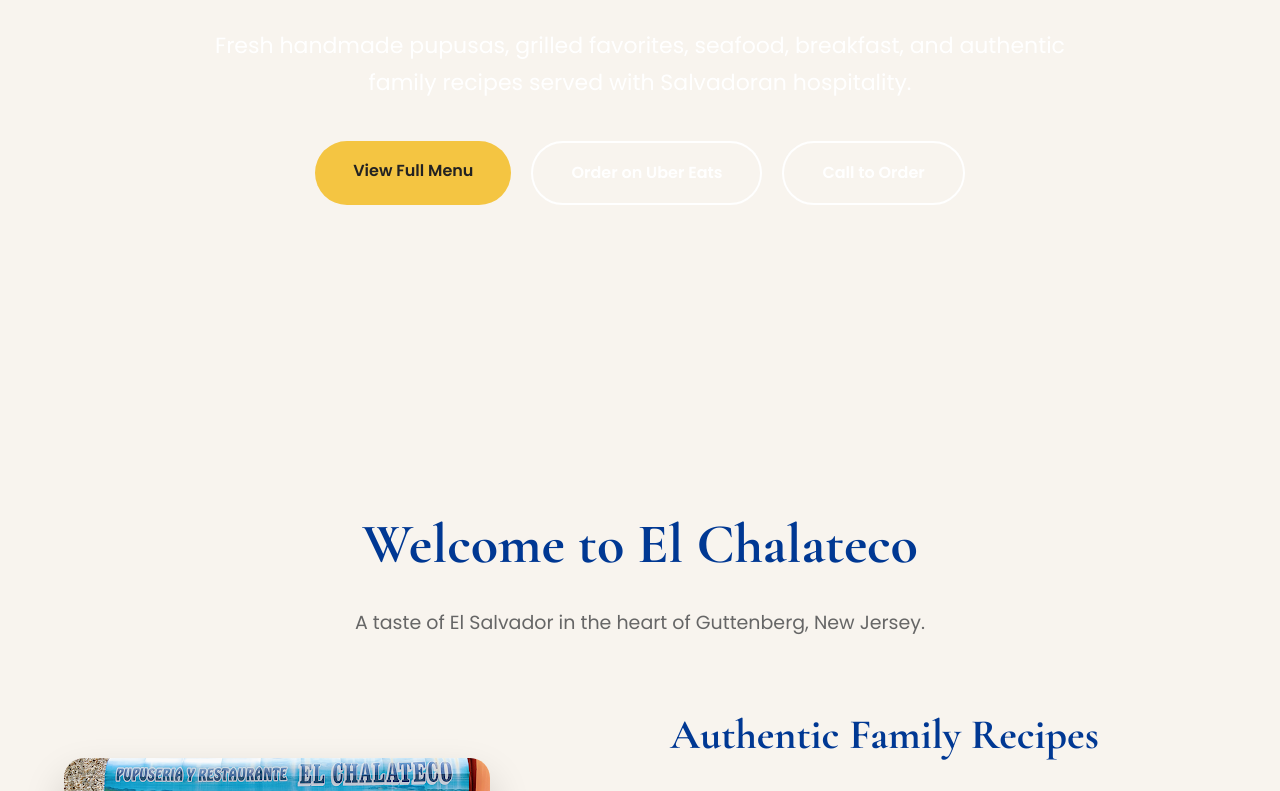
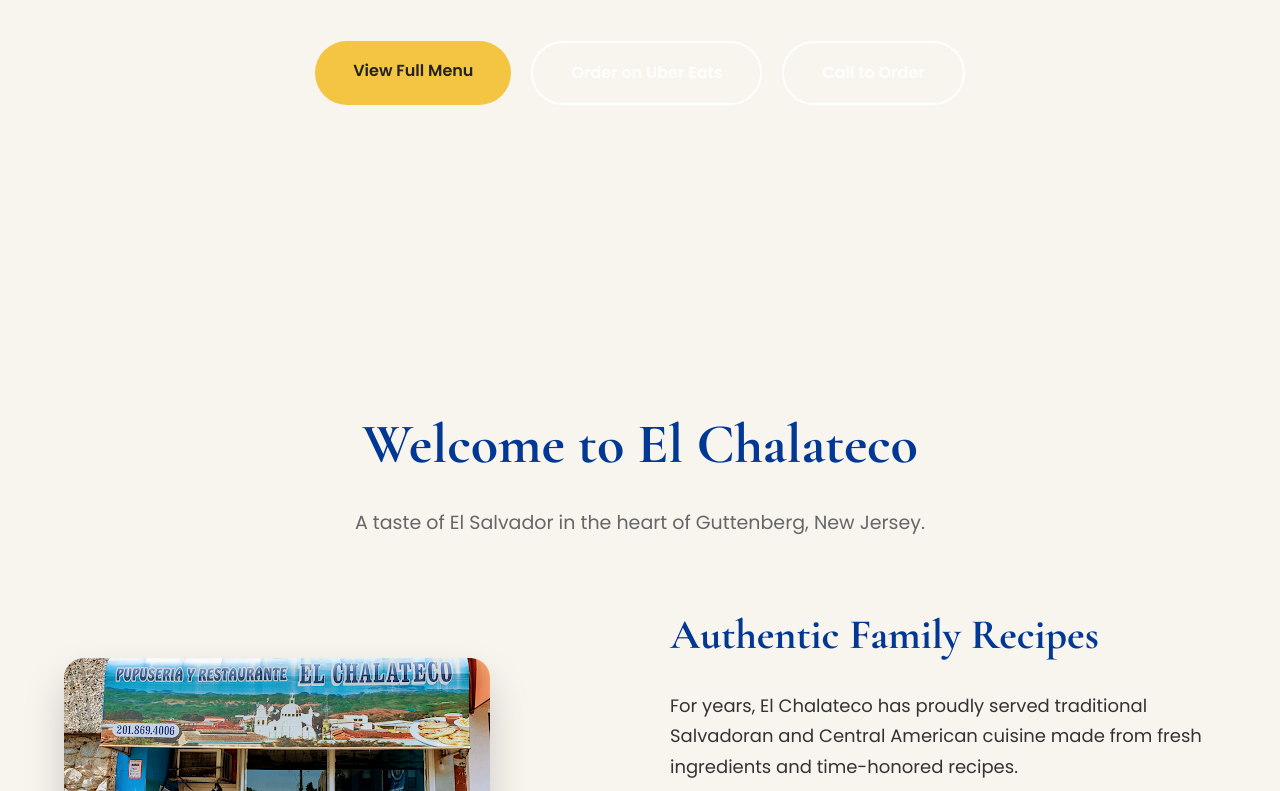
Before and after one commit to Jeanpierre22/restaurant, a plain HTML site: page index.html in a window 1280 px wide. Shown: the part 609-1400 px from the top of the page. Drawn offline with nearby package versions, Linux system fonts and the light colour scheme.

Commit message:
Update style.css

```diff
--- a/style.css
+++ b/style.css
@@ -249,14 +249,10 @@
    General Sections
 =========================== */
 
-section{
-
+section:not(.hero){
     width:90%;
-
     max-width:1250px;
-
     margin:100px auto;
-
 }
 
 .section-title{
```
